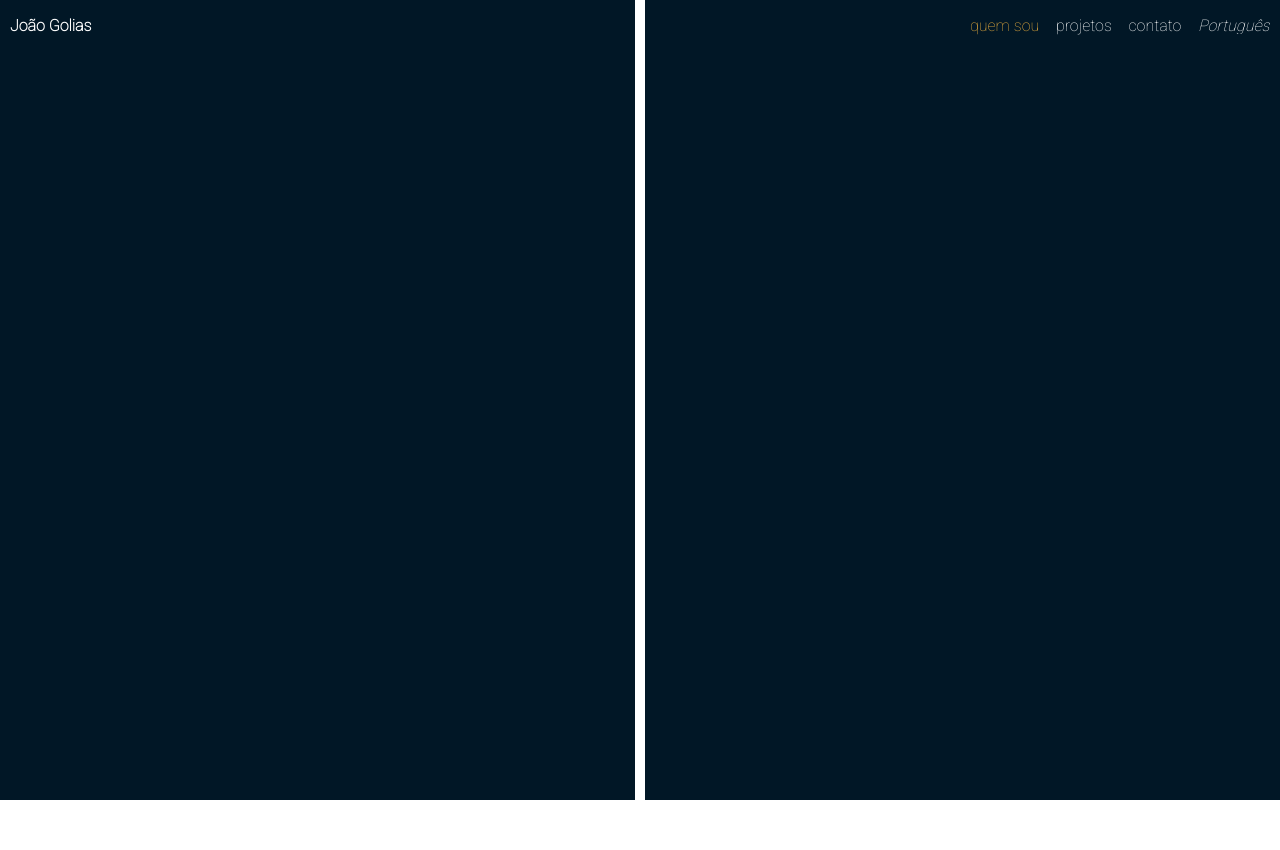
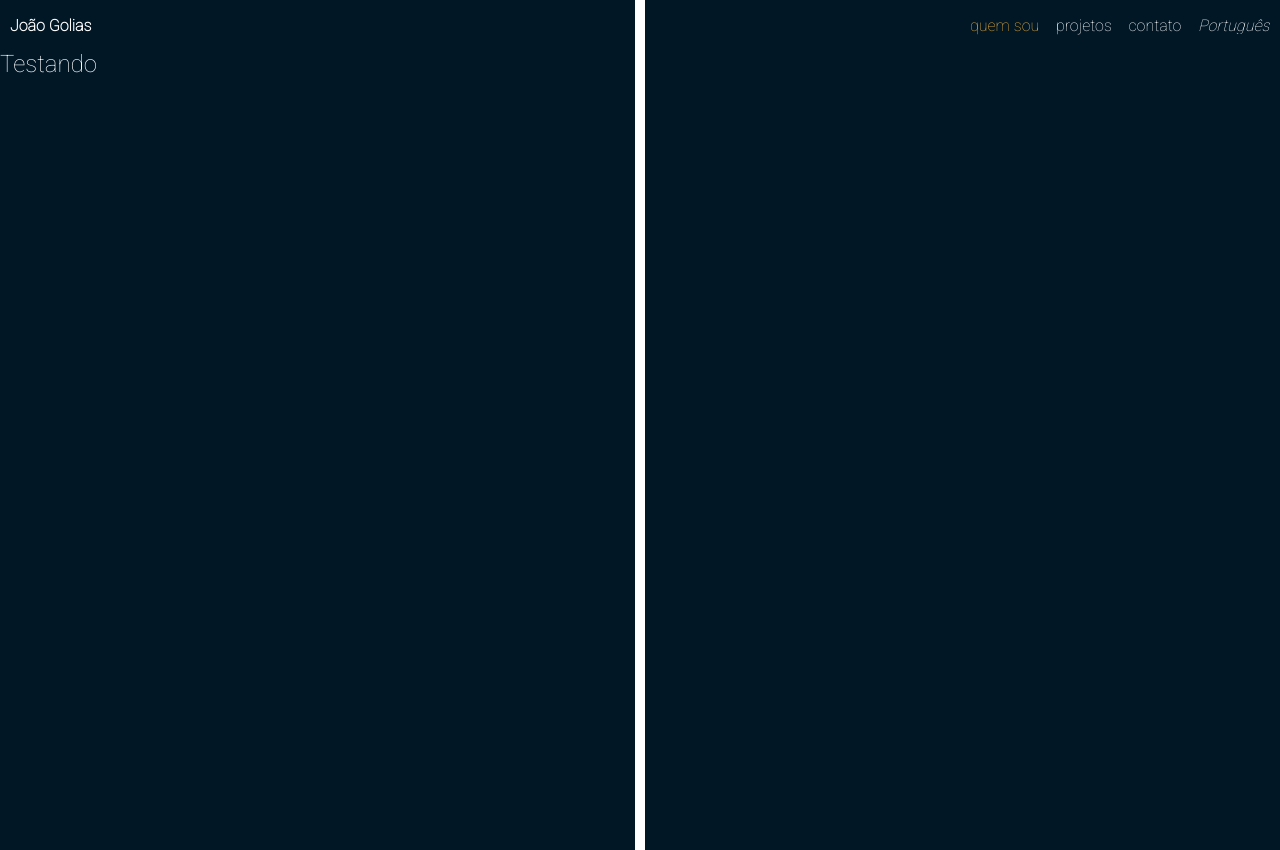
Before and after one commit to joaogolias/professional-resume, a React (Create React App) app: page / in a window 1280 px wide. Before the commit the page ends 800 px from the top, so only its background shows below. Built offline with nearby package versions, Linux system fonts and the light colour scheme.

Commit message:
added text element

```diff
--- /dev/null
+++ b/src/components/Text/index.tsx
@@ -0,0 +1,27 @@
+import React, { FunctionComponent } from "react";
+import * as S from "./styles";
+
+const Text: FunctionComponent<TextProps> = (props) => {
+  const getParagraphElement = () => {
+    switch (props.size) {
+      case "largest":
+        return <S.LargestText {...props}>{props.children}</S.LargestText>;
+      case "large":
+        return <S.LargeText {...props}>{props.children}</S.LargeText>;
+      case "medium":
+        return <S.MediumText {...props}>{props.children}</S.MediumText>;
+      case "small":
+        return <S.SmallText {...props}>{props.children}</S.SmallText>;
+      default:
+        return <S.SmallText {...props}>{props.children}</S.SmallText>;
+    }
+  };
+
+  return <>{getParagraphElement()}</>;
+};
+
+interface TextProps {
+  size?: "largest" | "large" | "medium" | "small";
+}
+
+export default Text;
--- /dev/null
+++ b/src/components/Text/styles.tsx
@@ -0,0 +1,26 @@
+import styled from "styled-components";
+
+export const LargestText = styled.p`
+  font-size: 38pt;
+  @media (max-width: 600px) {
+    font-size: 24pt;
+  }
+`;
+
+export const LargeText = styled.p`
+  font-size: 18pt;
+  @media (max-width: 600px) {
+    font-size: 16pt;
+  }
+`;
+
+export const MediumText = styled.p`
+  font-size: 12pt;
+  @media (max-width: 600px) {
+    font-size: 10pt;
+  }
+`;
+
+export const SmallText = styled.p`
+  font-size: 9pt;
+`;
--- a/src/containers/Header/styles.tsx
+++ b/src/containers/Header/styles.tsx
@@ -12,7 +12,7 @@ export const Header = styled.div`
   right: 0;
 `;
 
-export const MyName = styled.div`
+export const MyName = styled.p`
   font-weight: bold;
   color: #ffffff;
 `;
--- a/src/containers/Introduction/index.tsx
+++ b/src/containers/Introduction/index.tsx
@@ -1,12 +1,15 @@
 import React from "react";
 import useLanguage from "../../hooks/i18n";
+import Text from "../../components/Text";
 import * as S from "./styles";
 
 const Introduction = () => {
   const { t } = useLanguage();
   return (
     <S.Introduction>
-      <S.Description />
+      <S.Description>
+        <Text size={"large"}>Testando</Text>
+      </S.Description>
       <S.Description />
     </S.Introduction>
   );
--- a/src/containers/Introduction/styles.tsx
+++ b/src/containers/Introduction/styles.tsx
@@ -5,9 +5,14 @@ export const Introduction = styled.div`
   gap: 10px;
   height: 100vh;
   color: #ffffff;
+  @media (max-width: 600px) {
+    flex-direction: column-reverse;
+  }
 `;
 
 export const Description = styled.div`
   width: 100%;
   background-color: #011726;
+  padding-top: 50px;
+  height: 100vh;
 `;
--- a/src/index.css
+++ b/src/index.css
@@ -1,13 +1,18 @@
 body {
   margin: 0;
-  font-family: -apple-system, BlinkMacSystemFont, 'Segoe UI', 'Roboto', 'Oxygen',
-    'Ubuntu', 'Cantarell', 'Fira Sans', 'Droid Sans', 'Helvetica Neue',
+  font-family: -apple-system, BlinkMacSystemFont, "Segoe UI", "Roboto", "Oxygen",
+    "Ubuntu", "Cantarell", "Fira Sans", "Droid Sans", "Helvetica Neue",
     sans-serif;
   -webkit-font-smoothing: antialiased;
   -moz-osx-font-smoothing: grayscale;
 }
 
 code {
-  font-family: source-code-pro, Menlo, Monaco, Consolas, 'Courier New',
+  font-family: source-code-pro, Menlo, Monaco, Consolas, "Courier New",
     monospace;
 }
+
+p {
+  padding: 0;
+  margin: 0;
+}
```
